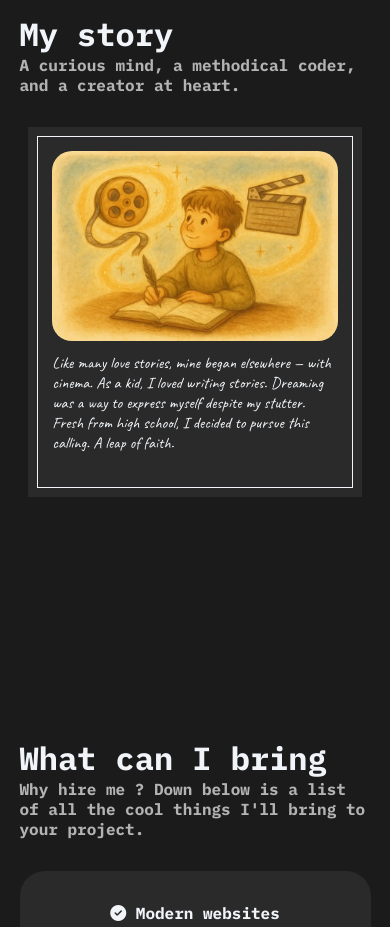
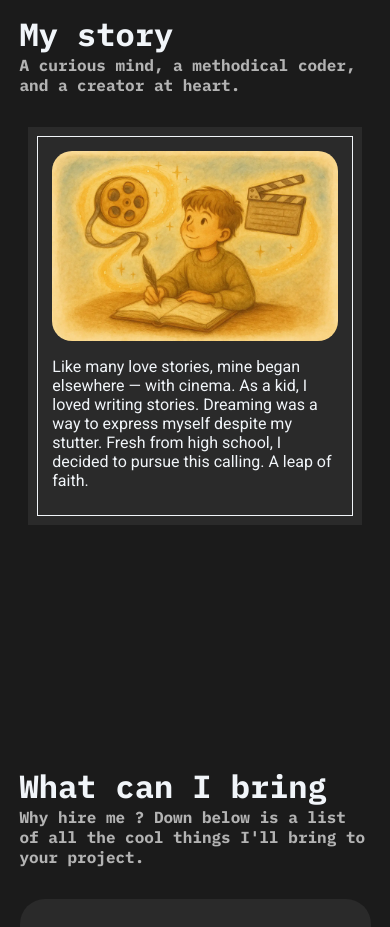
Before and after one commit to ThreeFrogs511/portfolio, a website: page index.html in a window 390 px wide. Shown: the part 2180-3107 px from the top of the page. Drawn offline with nearby package versions, Linux system fonts and the light colour scheme; a web font is replaced by a local one.

Commit message:
changing font and padding of story section

```diff
--- a/styles/style.css
+++ b/styles/style.css
@@ -438,8 +438,7 @@ section:not(section:last-child) {
 }
 
 .carousel-story figure {
-    width: 100%;
-    flex-shrink: 0;
+    flex: 1 0 100%;
     outline: 1px solid var(--po);
     outline-offset: -10px;
     box-sizing: border-box;
@@ -449,10 +448,10 @@ section:not(section:last-child) {
     background-color: var(--secondary);
 
     & figcaption {
-        font-family: "Caveat", cursive;
         font-optical-sizing: auto;
         font-style: normal;
-        font-size: clamp(1rem, 3vw, 1.5rem)
+        font-size: clamp(1rem, 2vw, 1.2rem);
+        margin-block: 1rem;
     }
 }
 
@@ -773,7 +772,7 @@ section:not(section:last-child) {
         width: 95%;
 
         & figure {
-            padding: 1.5rem;
+            padding: 1.5rem 1.5rem 0 1.5rem;
         }
     }
 
```
